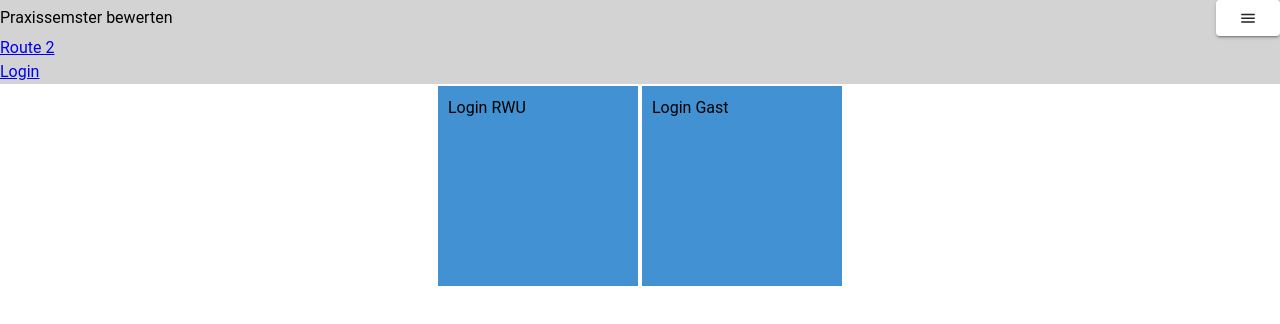
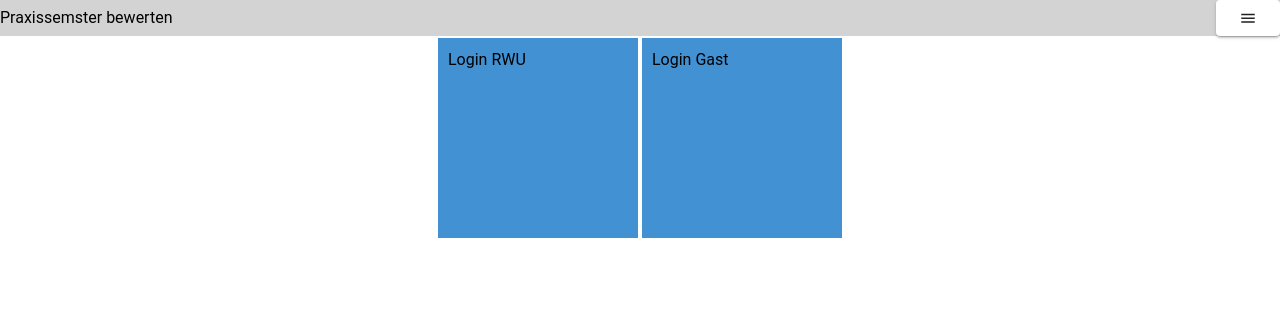
Before and after one commit to DavidDamke/praxisBewertungWebApp, a Vue app: page /login in a window 1280 px wide. Shown: the top 324 px of the page. Built offline with nearby package versions, Linux system fonts and the light colour scheme.

Commit message:
add routes to Navigation

```diff
--- a/src/components/MainPage.vue
+++ b/src/components/MainPage.vue
@@ -1,15 +1,18 @@
 <template>
   <div>
-    <p>Main Page</p>
+    <search></search>
+    <filter-companies></filter-companies>
     <list-entries></list-entries>
 
   </div>
 </template>
 
 <script>
+import FilterCompanies from './FilterCompanies.vue'
 import ListEntries from './ListEntries.vue'
+import Search from './Search.vue'
 export default {
-  components: { ListEntries },
+  components: { ListEntries, Search, FilterCompanies },
 
 }
 </script>
--- a/src/components/NavMainPage.vue
+++ b/src/components/NavMainPage.vue
@@ -6,8 +6,11 @@
     <v-btn @click="toggleMenu"><v-icon>mdi-menu</v-icon></v-btn>
     </div>
     <div v-if="menuVisible" class="navMenu">
-      <router-link to="/route1">Route 2</router-link>
-      <router-link to="/route2">Login</router-link>
+      <router-link to="/route1">Praxisstelle hinzufügen</router-link>
+      <router-link to="/route2">Parxisstelle suchen</router-link>
+      <router-link to="/route2">Profil</router-link>
+      <router-link to="/route2">Logout</router-link>
+
     </div>
   </div>
 </template>
@@ -16,7 +19,7 @@
 export default {
   data() {
     return {
-        menuVisible : true
+        menuVisible : false
     };
   },
   methods: {
```
